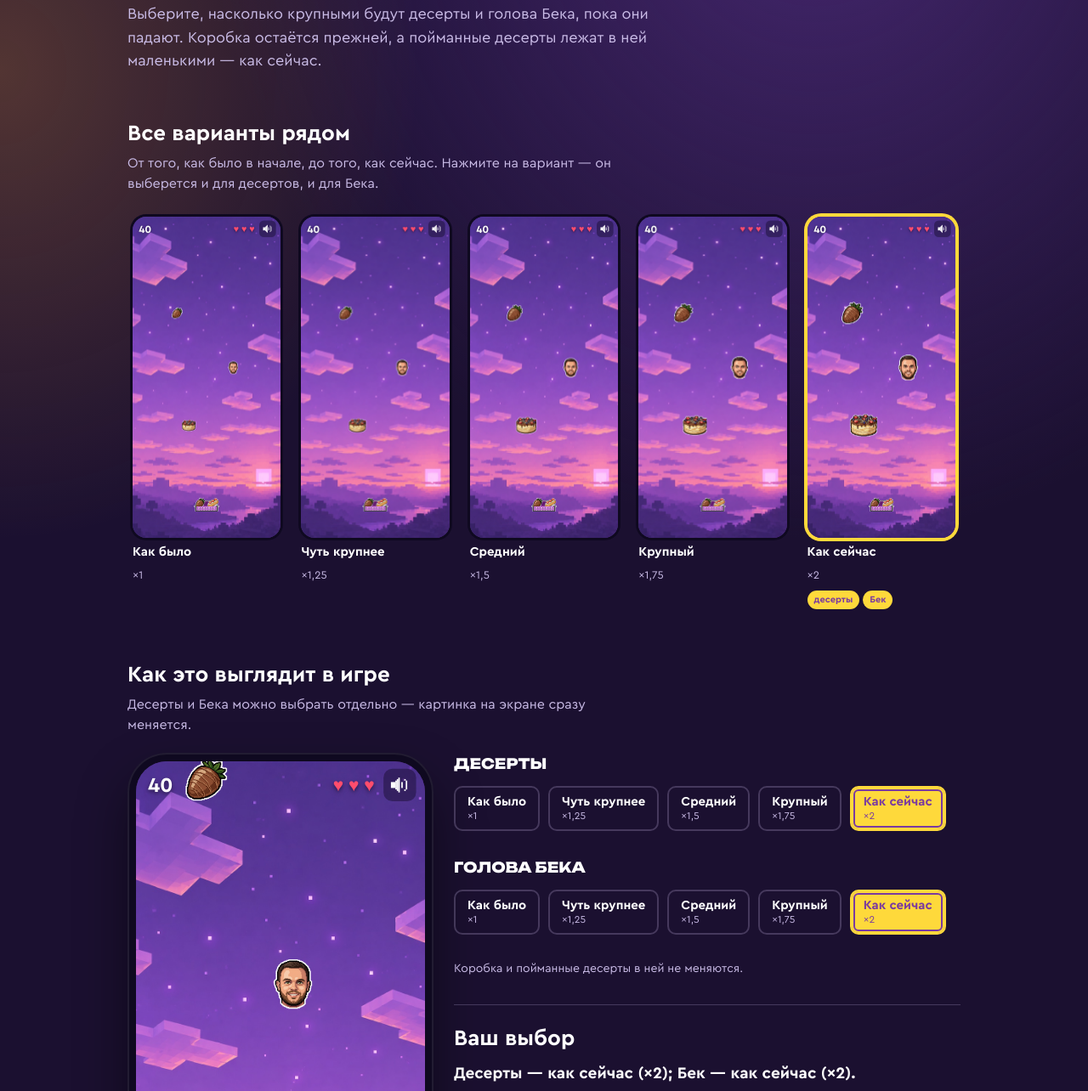
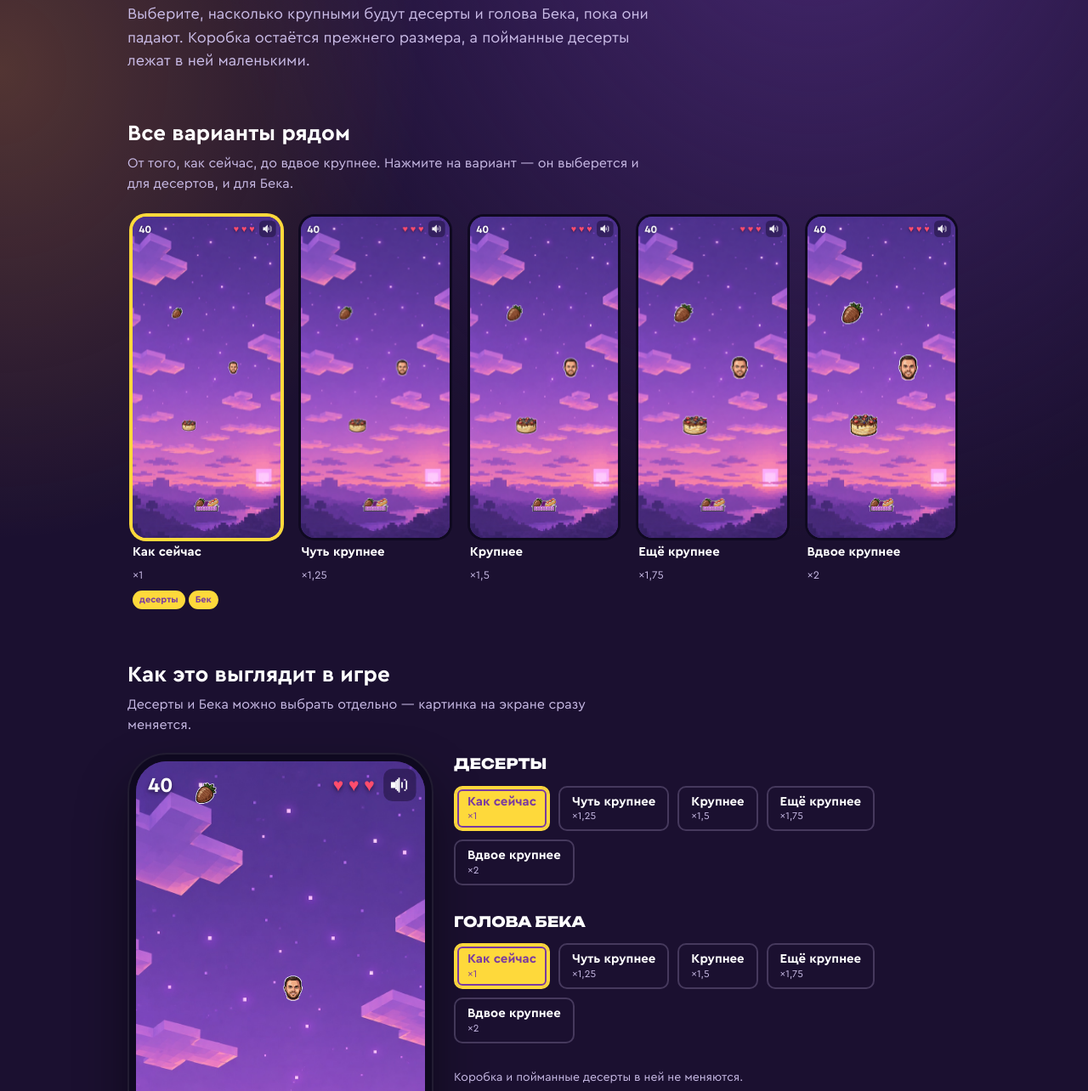
Before and after one commit to winigov/desserty-8bit, a plain HTML site: page razmer/index.html in a window 1280 px wide. Shown: the part 333-1617 px from the top of the page at 85% size. Drawn offline with Linux system fonts and the light colour scheme.

Commit message:
Размеры: «Как сейчас» — исходный ×1, остальные — варианты крупнее

```diff
--- a/razmer/index.html
+++ b/razmer/index.html
@@ -207,13 +207,13 @@
   <header>
     <p class="eyebrow">Лови десерты с Беком · размеры</p>
     <h1 class="title"><span>Размер</span><span>десертов</span><span>и&nbsp;Бека</span></h1>
-    <p class="lede">Выберите, насколько крупными будут десерты и голова Бека, пока они падают. Коробка остаётся прежней, а пойманные десерты лежат в ней маленькими — как сейчас.</p>
+    <p class="lede">Выберите, насколько крупными будут десерты и голова Бека, пока они падают. Коробка остаётся прежнего размера, а пойманные десерты лежат в ней маленькими.</p>
   </header>
 
   <section aria-labelledby="strip-title">
     <div class="sec-head">
       <h2 id="strip-title">Все варианты рядом</h2>
-      <p>От того, как было в начале, до того, как сейчас. Нажмите на вариант — он выберется и для десертов, и для Бека.</p>
+      <p>От того, как сейчас, до вдвое крупнее. Нажмите на вариант — он выберется и для десертов, и для Бека.</p>
     </div>
     <div class="strip" id="strip"></div>
   </section>
@@ -250,13 +250,13 @@
 (function () {
   'use strict';
 
-  // Варианты размера — доля ширины экрана, как в игре (0.11 — исходный, 0.22 — сейчас)
+  // Варианты размера — доля ширины экрана, как в игре (0.11 — размер в версии, которую видел заказчик)
   const SIZES = [
-    { id: 'x1',   name: 'Как было',     mult: '×1',    size: 0.11 },
-    { id: 'x125', name: 'Чуть крупнее', mult: '×1,25', size: 0.1375 },
-    { id: 'x15',  name: 'Средний',      mult: '×1,5',  size: 0.165 },
-    { id: 'x175', name: 'Крупный',      mult: '×1,75', size: 0.1925 },
-    { id: 'x2',   name: 'Как сейчас',   mult: '×2',    size: 0.22 },
+    { id: 'x1',   name: 'Как сейчас',    mult: '×1',    size: 0.11 },
+    { id: 'x125', name: 'Чуть крупнее',  mult: '×1,25', size: 0.1375 },
+    { id: 'x15',  name: 'Крупнее',       mult: '×1,5',  size: 0.165 },
+    { id: 'x175', name: 'Ещё крупнее',   mult: '×1,75', size: 0.1925 },
+    { id: 'x2',   name: 'Вдвое крупнее', mult: '×2',    size: 0.22 },
   ];
   const byId = (id) => SIZES.find((z) => z.id === id);
 
@@ -278,12 +278,12 @@
   })));
 
   // --- Выбор (запоминается в этом браузере) ---------------------------------
-  const KEY = 'razmer-desertov-v1';
-  const pick = { dessert: 'x2', bek: 'x2' };
+  const KEY = 'razmer-desertov-v2';
+  const pick = { dessert: 'x1', bek: 'x1' };
   try {
     const saved = JSON.parse(localStorage.getItem(KEY) || '{}');
     for (const k of ['dessert', 'bek']) if (byId(saved[k])) pick[k] = saved[k];
-  } catch (e) { /* без хранилища — по умолчанию «Как сейчас» */ }
+  } catch (e) { /* без хранилища — по умолчанию «Как сейчас» (×1) */ }
   const save = () => { try { localStorage.setItem(KEY, JSON.stringify(pick)); } catch (e) {} };
 
   // --- Рисование кадра игры -----------------------------------------------------
```
